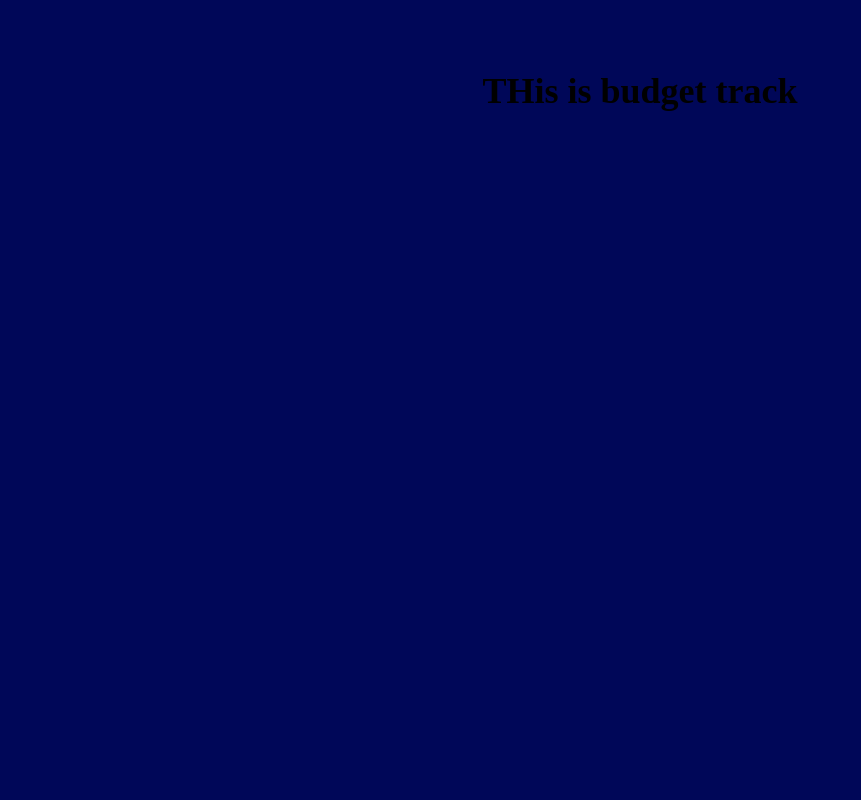
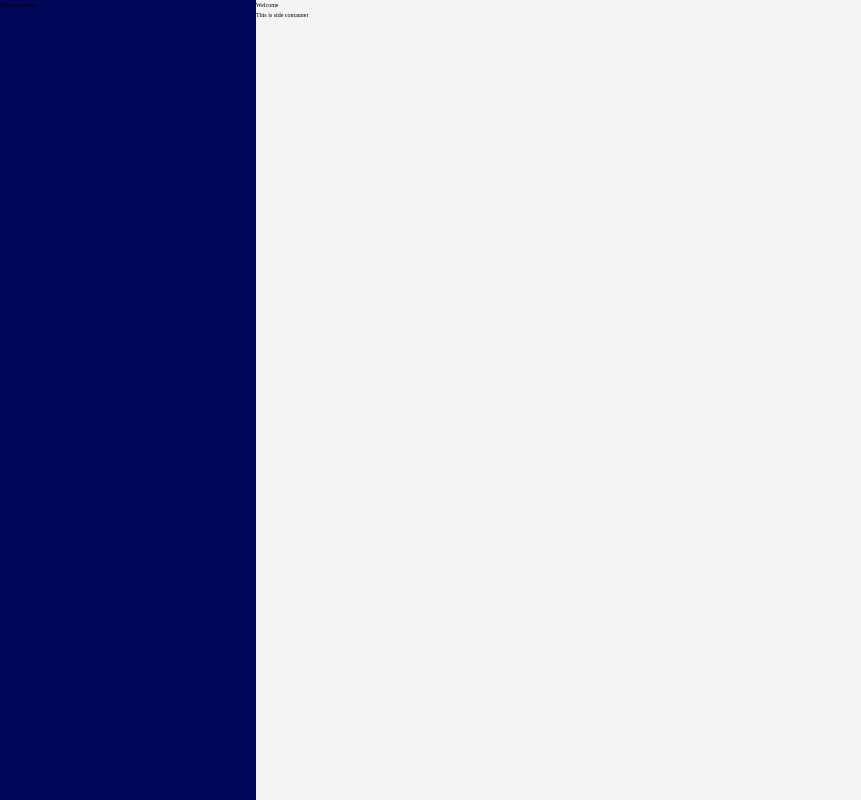
Before and after one commit to Miranda-K12/Budget-Track, a React (Vite) app: page /Budget in a window 1280 px wide. Shown: the whole page, without its empty margins (0-861 px from the left). Built offline with nearby package versions, Linux system fonts and the light colour scheme.

Commit message:
add username to form

```diff
--- a/src/Components/Budget/Budget.jsx
+++ b/src/Components/Budget/Budget.jsx
@@ -2,8 +2,14 @@ import React from 'react';
 import styles from './Budget.module.css';
 function Budget() {
   return (
-    <div>
-       <h1 className={styles.header}>THis is budget track</h1>
+    <div className={styles.dashboard}>
+      <div className={styles.sideBar}>
+        <p>This is side bar</p>
+      </div>
+      <div className={styles.dashboard_container}>
+        <p>Welcome </p>
+
+        <p>This is side contauner</p></div>
     </div>
 
   )
--- a/src/Components/Budget/Budget.module.css
+++ b/src/Components/Budget/Budget.module.css
@@ -1,3 +1,14 @@
-.header {
-  font-size: 3.6rem;
+.dashboard {
+  display: grid;
+  grid-template-columns: 20% 80%;
+  height: 100vh;
+  width: 100%;
 }
+
+.sideBar {
+  background-color: var(--primary-color)
+}
+
+.dashboard_container {
+  background-color: var(--background-color);
+}
--- a/src/Components/LogIn/LogIn.jsx
+++ b/src/Components/LogIn/LogIn.jsx
@@ -3,6 +3,7 @@ import styles from './LogIn.module.css';
 import { useNavigate } from 'react-router-dom';
 import  React, {useState} from 'react';
 import GoogleIcon from '../../assets/images/google.svg';
+import User from '../../assets/images/user.svg';
 import Arrow from '../../assets/images/right-arrow.svg';
 import Envelope from '../../assets/images/envelope.svg';
 import Password from '../../assets/images/password.svg';
@@ -27,6 +28,8 @@ const LogInForm = () => {
   const [showPassword, setShowPassword] = useState(false);
   const [emailError, setEmailError] = useState('');
   const [passwordError, setPasswordError] = useState('');
+  const [name, setName] = useState('');
+  const [nameError, setNameError] = useState('');
   const navigate = useNavigate();
 
   // Form validation
@@ -35,6 +38,7 @@ const LogInForm = () => {
   const validatePassword = /^.{6,}$/;
   let isValid = true;
 
+  // Email validation
   if (!validateEmail.test(email)) {
     setEmailError('Please enter a valid email.');
     isValid = false;
@@ -42,14 +46,31 @@ const LogInForm = () => {
     setEmailError('');
   }
 
+  // Password validation
   if (!validatePassword.test(password)) {
     setPasswordError('Password must be at least 6 characters.');
     isValid = false;
   } else {
     setPasswordError('');
   }
+
+  // Name validation
+  if (name.trim() === '') {
+    setNameError('Name is required.');
+    isValid = false;
+  } else if (name.length < 2) {
+    setNameError('Name must be at least 2 characters.');
+    isValid = false;
+  } else if (!/^[a-zA-Z\s]+$/.test(name)) {
+    setNameError('Name can only contain letters and spaces.');
+    isValid = false;
+  } else {
+    setNameError('');
+  }
+
   return isValid;
 };
+
 
   // Handle normal form submission
   const handleSubmit = (e) => {
@@ -59,31 +80,39 @@ const LogInForm = () => {
       navigate('/Budget');
     }
   };
-
   // Handle Google login
   const handleGoogleLogin = () => {
     navigate('/Budget');
   };
-
   // Toggle password visibility
   const togglePasswordVisibility = () => {
     setShowPassword(!showPassword);
   };
 
   return (
+    <div className={styles.container}>
     <div className={styles.login_form}>
-      <p className={styles.app_subheader}>Login to <span>Budget Track</span> </p>
-
+      <p className={styles.app_subheader}>Log in to <span>Budget Track</span> </p>
       <Button
         type="button"
         backgroundColor='#000758'
         onClick={handleGoogleLogin}
       >
         <img src={GoogleIcon} className={styles.logIn_icon} alt='google'/>
-        Login with Google
+        Log in with Google
       </Button>
 
         <form onSubmit={handleSubmit} className={styles.form}>
+          <div className={styles.inputWrapper}>
+            <img src={User} className={styles.username} alt="user-icon" />
+          <input type='text'
+            value={name}
+            className={styles.name}
+            onChange={(e)=>setName(e.target.value)}
+            placeholder='Enter your Name'
+            />
+             {nameError && <p className={styles.error}>{nameError}</p>}
+          </div>
           <div className={styles.inputWrapper}>
           <img src={Envelope} className={styles.envelope} alt="envelope-icon" />
           <input
@@ -128,6 +157,8 @@ const LogInForm = () => {
       <p className={ styles.account}>Don’t have an account? <span className={styles.sign_up}>Sign up</span></p>
     </div>
       );
+    </div>
+  )
 };
 
 
--- a/src/Components/LogIn/LogIn.module.css
+++ b/src/Components/LogIn/LogIn.module.css
@@ -2,22 +2,21 @@
 html,
 body {
   margin: 0;
-  padding: 2rem;
+  padding: 0;
   box-sizing: border-box;
   font-family: 'Times New Roman', Times, serif;
-
 }
 
-body {
-  display: flex;
-  align-items: center;
-  justify-content: center;
+.container {
+  background-color: var(--primary-color);
+  height: 100vh;
+  padding-top: 4rem;
 }
 
 .login_form {
   width: 44rem;
   max-width: 90%;
-  padding: 4rem 2rem;
+  padding: 2rem;
   border-radius: 1rem;
   display: flex;
   flex-direction: column;
@@ -77,7 +76,8 @@ button:hover {
 }
 
 .email,
-.user {
+.user,
+.name {
   width: 100%;
   font-style: italic;
   padding: 1.6rem 1.6rem 1.6rem 3.6rem;
@@ -111,7 +111,8 @@ button:hover {
 }
 
 .envelope,
-.password {
+.password,
+.username {
   position: absolute;
   left: 1.2rem;
   top: 40%;
@@ -124,6 +125,7 @@ button:hover {
 .password_paraghrap {
   color: var(--link);
   font-size: 1.6rem;
+  margin-top: 1rem;
   font-weight: 600;
   text-transform: capitalize;
   font-family: 'Trebuchet MS', 'Lucida Sans Unicode';
--- /dev/null
+++ b/src/UserContext.jsx
@@ -0,0 +1,19 @@
+/* eslint-disable react/prop-types */
+import React, { createContext, useState } from 'react';
+
+// Create a Context
+export const UserContext = createContext();
+
+export const UserProvider = ({ children }) => {
+  const [user, setUser] = useState({ name: '', email: '' });
+
+  const updateUser = (newUser) => {
+    setUser(newUser);
+  };
+
+  return (
+    <UserContext.Provider value={{ user, updateUser }}>
+      {children}
+    </UserContext.Provider>
+  );
+};
--- a/src/index.css
+++ b/src/index.css
@@ -21,7 +21,6 @@
   --text-color: #020202;
   --warning-color: #ee0000;
   --warning-hover-color: #e20707;
-  background-color: var(--primary-color);
 }
 
 body {
--- a/src/main.jsx
+++ b/src/main.jsx
@@ -1,5 +1,6 @@
 // main.jsx
 import React from 'react';
+import { UserProvider } from './UserContext.jsx';
 import { StrictMode } from 'react';
 import { createRoot } from 'react-dom/client';
 import './index.css';
@@ -8,6 +9,8 @@ import App from './App.jsx';
 const root = createRoot(document.getElementById('root'));
 root.render(
   <StrictMode>
-    <App />
+      <UserProvider>
+      <App />
+    </UserProvider>
   </StrictMode>
 );
```
Also changed, not shown: src/assets/images/user.svg (added). Lines whose indentation alone changed are shown as unchanged.
